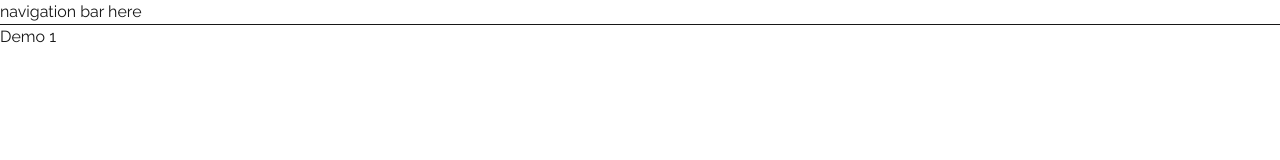
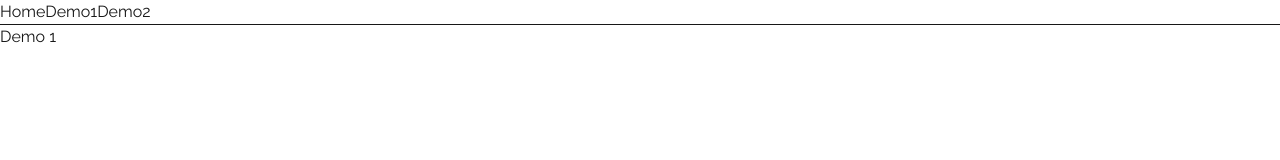
Before and after one commit to To5pl/JavaStella, a Next.js app in the folder stella-app/: page /demo1 in a window 1280 px wide. Shown: the top 160 px of the page. Built offline with nearby package versions, Linux system fonts and the light colour scheme.

Commit message:
lezione 2.3

```diff
--- a/stella-app/app/layout.tsx
+++ b/stella-app/app/layout.tsx
@@ -2,7 +2,7 @@ import type { Metadata } from "next";
 import { Geist, Geist_Mono, Raleway} from "next/font/google";
 import "./globals.css";
 
-const raleway = Raleway ({subsets: [`latin`]})
+const raleway = Raleway ({subsets: ["latin"]})
 const geistSans = Geist({
   variable: "--font-geist-sans",
   subsets: ["latin"],
@@ -28,7 +28,10 @@ export default function RootLayout({
       <body
         className={`${geistSans.variable} ${geistMono.variable} ${raleway.className} antialiased`}
       >
-        navigation bar here
+        <a href= "./">Home</a>
+        <a href= "/demo1">Demo1</a>
+        <a href= "/demo2">Demo2</a>
+
         <hr></hr>
         {children}
       </body>
```
